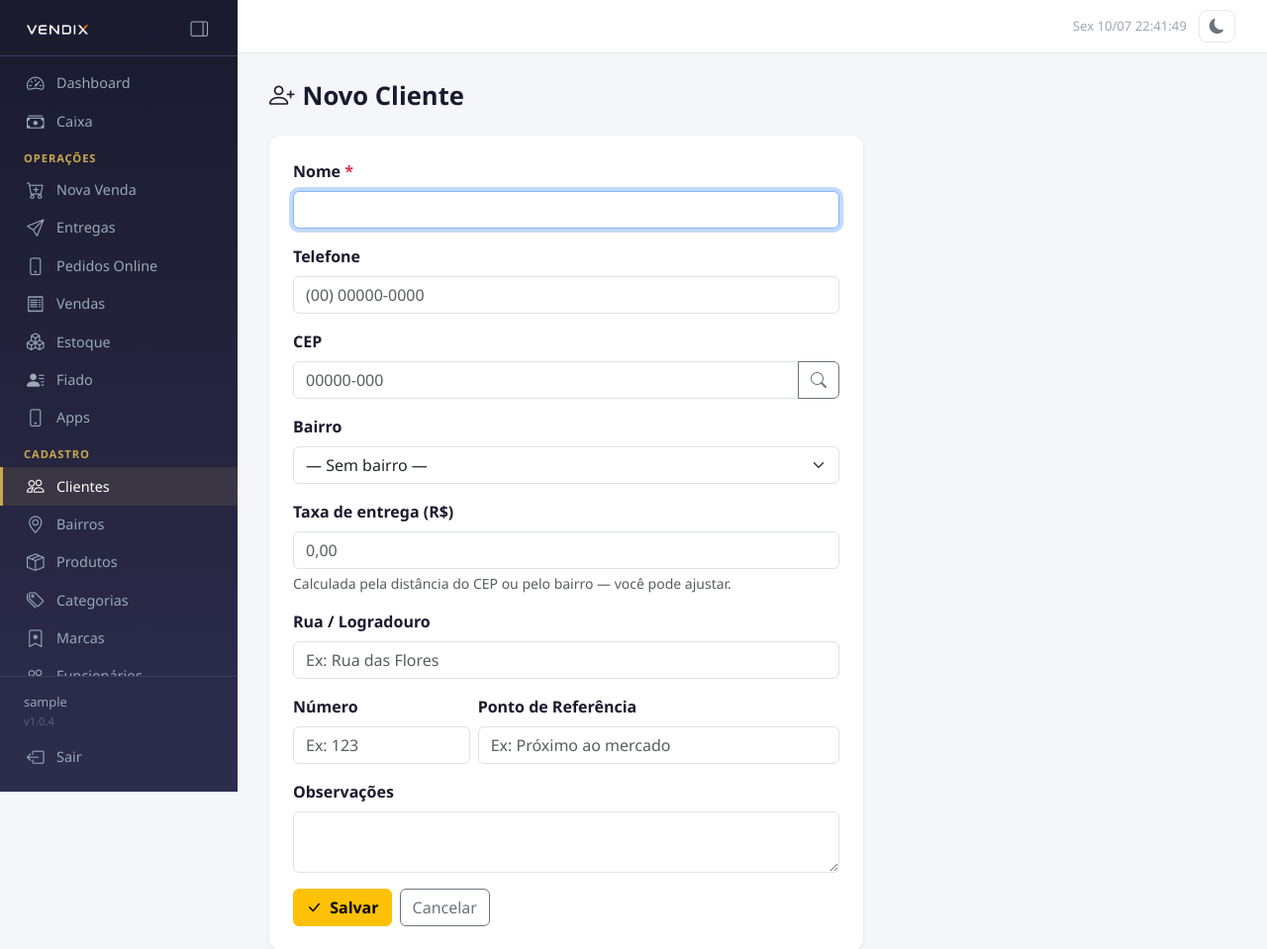
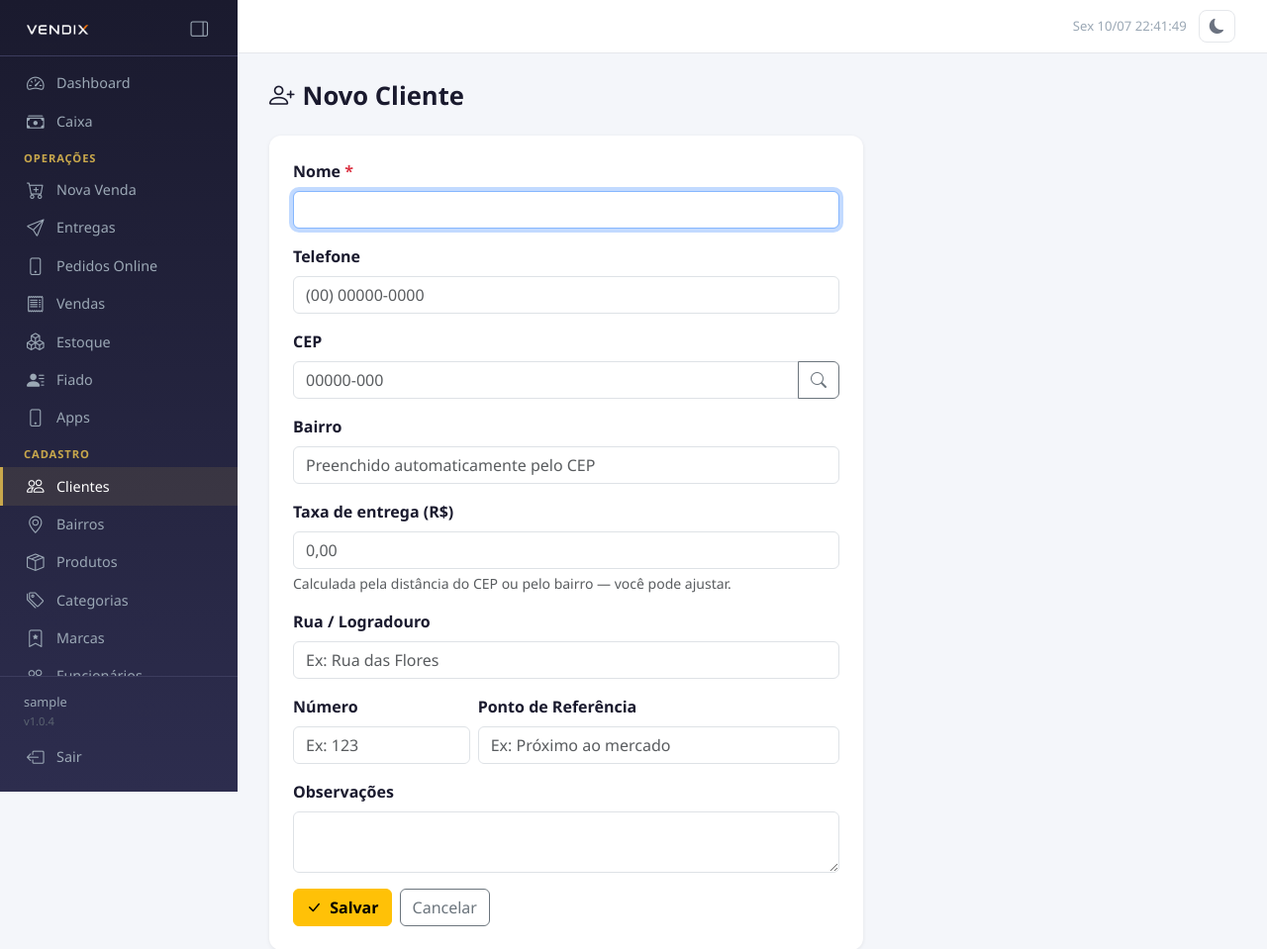
Before and after one commit to cavalinibruno-rgb/vendix, a Flask app: page /clientes/novo in a window 1280 px wide. Shown: the top 959 px of the page at 99% size. Run offline with Flask 3, Linux system fonts and the light colour scheme; the visitor is signed in with stand-in values (Sample User, id 1); data that the repository does not hold is empty; some libraries are stand-ins or nearby versions.

Commit message:
Bairro do cliente em texto, preenchido automaticamente pelo CEP
Substitui o dropdown de bairro por um campo de texto que o CEP preenche
sozinho (coluna customers.bairro). A taxa por distância tem prioridade; se
o bairro casar com um cadastrado, vincula para manter taxa/relatórios. Exibição
do bairro (lista, comprovante, PDV, cancelamentos) prioriza o texto novo.

Co-Authored-By: Claude Opus 4.8 <noreply@anthropic.com>

```diff
--- a/app/__init__.py
+++ b/app/__init__.py
@@ -324,6 +324,8 @@ def _run_migrations(db):
         "ALTER TABLE account_payments ALTER COLUMN created_by DROP NOT NULL",
         # Abertura de caixa por funcionário: opened_by pode ser nulo (autoria em operator_name)
         "ALTER TABLE cash_registers ALTER COLUMN opened_by DROP NOT NULL",
+        # Bairro do cliente em texto livre (preenchido pelo CEP)
+        "ALTER TABLE customers ADD COLUMN IF NOT EXISTS bairro VARCHAR(64)",
     ]
     with db.engine.connect() as conn:
         for sql in migrations:
--- a/app/models/customer.py
+++ b/app/models/customer.py
@@ -21,6 +21,7 @@ class Customer(db.Model):
     name            = db.Column(db.String(128), nullable=False)
     phone           = db.Column(db.String(32))
     cep             = db.Column(db.String(9))
+    bairro          = db.Column(db.String(64))   # nome do bairro em texto (preenchido pelo CEP)
     address         = db.Column(db.String(256))
     address_number  = db.Column(db.String(16))
     address_ref     = db.Column(db.String(256))
--- a/app/routes/customers.py
+++ b/app/routes/customers.py
@@ -13,9 +13,20 @@ def tid():
     return current_user.tenant_id
 
 
+def _match_bairro(bairro_text):
+    """Casa o nome do bairro (texto do CEP) com um bairro cadastrado, se houver
+    (case-insensitive). Mantém a compatibilidade com taxa por bairro."""
+    if not bairro_text:
+        return None
+    return Neighborhood.query.filter(
+        Neighborhood.tenant_id == tid(),
+        db.func.lower(Neighborhood.name) == bairro_text.strip().lower(),
+    ).first()
+
+
 def _fee_from_form(neighborhood_id):
     """Prioriza a taxa digitada/auto-preenchida no formulário; se vazia, cai
-    para a taxa do bairro selecionado."""
+    para a taxa do bairro correspondente."""
     fee_raw = request.form.get('delivery_fee', '').replace(',', '.').strip()
     if fee_raw != '':
         try:
@@ -103,13 +114,16 @@ def novo():
         address         = request.form.get('address', '').strip()
         address_number  = request.form.get('address_number', '').strip()
         address_ref     = request.form.get('address_ref', '').strip()
-        neighborhood_id = request.form.get('neighborhood_id') or None
+        bairro          = request.form.get('bairro', '').strip()
         notes           = request.form.get('notes', '').strip()
 
         if not name:
             flash('Nome é obrigatório.', 'danger')
             return render_template('customers/form.html', neighborhoods=neighborhoods, customer=None)
 
+        # Bairro em texto → tenta casar com um bairro cadastrado (p/ taxa/relatório)
+        n = _match_bairro(bairro)
+        neighborhood_id = n.id if n else None
         # Taxa: usa a do formulário (por distância ou manual); senão, a do bairro
         fee = _fee_from_form(neighborhood_id)
 
@@ -117,7 +131,7 @@ def novo():
             tenant_id=tid(),
             name=name, phone=phone, cep=cep, address=address,
             address_number=address_number, address_ref=address_ref,
-            neighborhood_id=neighborhood_id,
+            bairro=bairro, neighborhood_id=neighborhood_id,
             delivery_fee=fee, notes=notes
         )
         db.session.add(customer)
@@ -139,8 +153,10 @@ def editar(customer_id):
         customer.address         = request.form.get('address', '').strip()
         customer.address_number  = request.form.get('address_number', '').strip()
         customer.address_ref     = request.form.get('address_ref', '').strip()
-        customer.neighborhood_id = request.form.get('neighborhood_id') or None
+        customer.bairro          = request.form.get('bairro', '').strip()
         customer.notes           = request.form.get('notes', '').strip()
+        n = _match_bairro(customer.bairro)
+        customer.neighborhood_id = n.id if n else None
         customer.delivery_fee    = _fee_from_form(customer.neighborhood_id)
         db.session.commit()
         flash('Cliente atualizado!', 'success')
@@ -257,7 +273,7 @@ def api_criar():
         'phone': c.phone or '',
         'address': c.address or '',
         'neighborhood_id': c.neighborhood_id,
-        'neighborhood_name': c.neighborhood.name if c.neighborhood else '',
+        'neighborhood_name': c.bairro or (c.neighborhood.name if c.neighborhood else ''),
         'delivery_fee': c.delivery_fee or 0,
     })
 
@@ -277,7 +293,7 @@ def api_buscar():
         'address_number': c.address_number or '',
         'address_ref': c.address_ref or '',
         'neighborhood_id': c.neighborhood_id,
-        'neighborhood_name': c.neighborhood.name if c.neighborhood else '',
+        'neighborhood_name': c.bairro or (c.neighborhood.name if c.neighborhood else ''),
         'delivery_fee': c.delivery_fee or 0,
     } for c in customers])
 
@@ -296,8 +312,8 @@ def api_enderecos(customer_id):
             'address_number': c.address_number or '',
             'address_ref': c.address_ref or '',
             'neighborhood_id': c.neighborhood_id,
-            'neighborhood_name': c.neighborhood.name if c.neighborhood else '',
-            'delivery_fee': c.neighborhood.delivery_fee if c.neighborhood else (c.delivery_fee or 0),
+            'neighborhood_name': c.bairro or (c.neighborhood.name if c.neighborhood else ''),
+            'delivery_fee': c.delivery_fee or 0,
         })
     extras = CustomerAddress.query.filter_by(customer_id=customer_id, tenant_id=tid()).order_by(CustomerAddress.created_at).all()
     for e in extras:
--- a/app/routes/sales.py
+++ b/app/routes/sales.py
@@ -546,7 +546,7 @@ def escpos(sale_id):
                 rua    = c.address or ''
                 num    = getattr(c, 'address_number', None) or ''
                 ref    = getattr(c, 'address_ref', None) or ''
-                bairro = c.neighborhood.name if c.neighborhood else ''
+                bairro = c.bairro or (c.neighborhood.name if c.neighborhood else '')
                 if rua or num:
                     d += lft(f'End: {rua}{"  n° " + num if num else ""}')
                 if bairro:
--- a/app/templates/customers/form.html
+++ b/app/templates/customers/form.html
@@ -31,15 +31,9 @@
       </div>
       <div class="mb-3">
         <label class="form-label fw-semibold">Bairro</label>
-        <select name="neighborhood_id" class="form-select" id="neighborhoodSel" onchange="applyFee(this)">
-          <option value="">— Sem bairro —</option>
-          {% for n in neighborhoods %}
-          <option value="{{ n.id }}" data-fee="{{ n.delivery_fee }}"
-            {% if customer and customer.neighborhood_id == n.id %}selected{% endif %}>
-            {{ n.name }} (R$ {{ '%.2f'|format(n.delivery_fee) }})
-          </option>
-          {% endfor %}
-        </select>
+        <input type="text" name="bairro" id="bairroInput" class="form-control"
+               value="{{ customer.bairro if customer else '' }}" placeholder="Preenchido automaticamente pelo CEP"
+               oninput="aplicarTaxaBairro()">
         <div class="form-text" id="bairroMsg"></div>
       </div>
       <div class="mb-3">
@@ -76,57 +70,32 @@
     </form>
   </div>
 </div>
-
-<!-- Modal: cadastrar bairro rapidamente -->
-<div class="modal fade" id="modalBairro" tabindex="-1">
-  <div class="modal-dialog">
-    <div class="modal-content">
-      <div class="modal-header">
-        <h5 class="modal-title"><i class="bi bi-geo-alt me-2 text-warning"></i>Cadastrar Bairro</h5>
-        <button type="button" class="btn-close" data-bs-dismiss="modal"></button>
-      </div>
-      <div class="modal-body">
-        <div class="mb-3">
-          <label class="form-label fw-semibold">Nome do bairro</label>
-          <input type="text" id="novoBairroNome" class="form-control">
-        </div>
-        <div class="mb-2">
-          <label class="form-label fw-semibold">Taxa de entrega (R$)</label>
-          <input type="text" id="novoBairroTaxa" class="form-control" inputmode="decimal" placeholder="0,00">
-        </div>
-        <div class="form-text" id="modalBairroMsg"></div>
-      </div>
-      <div class="modal-footer">
-        <button type="button" class="btn btn-outline-secondary" data-bs-dismiss="modal">Cancelar</button>
-        <button type="button" class="btn btn-warning fw-semibold" id="btnSalvarBairro">
-          <i class="bi bi-check-lg me-1"></i>Salvar bairro
-        </button>
-      </div>
-    </div>
-  </div>
-</div>
 {% endblock %}
 
 {% block scripts %}
 <script>
-const taxaInput  = document.getElementById('taxaInput');
-const taxaMsg    = document.getElementById('taxaMsg');
+// Taxa por bairro cadastrado (fallback quando não há cálculo por distância)
+const NEIGH_FEES = {
+  {% for n in neighborhoods %}{{ n.name|lower|tojson }}: {{ n.delivery_fee }}{% if not loop.last %},{% endif %}
+  {% endfor %}
+};
 
-// Ao escolher um bairro, preenche a taxa com a taxa do bairro
-function applyFee(sel) {
-  const opt = sel.options[sel.selectedIndex];
-  const fee = opt && opt.getAttribute('data-fee');
-  if (fee !== null && fee !== undefined && fee !== '') {
-    taxaInput.value = parseFloat(fee).toFixed(2);
-    taxaMsg.innerHTML = `<span class="text-success">Taxa do bairro aplicada.</span>`;
+const taxaInput   = document.getElementById('taxaInput');
+const taxaMsg     = document.getElementById('taxaMsg');
+const cepInput    = document.getElementById('cepInput');
+const cepMsg      = document.getElementById('cepMsg');
+const bairroMsg   = document.getElementById('bairroMsg');
+const bairroInput = document.getElementById('bairroInput');
+const addressInp  = document.getElementById('addressInput');
+
+// Preenche a taxa a partir do bairro cadastrado (se o nome casar).
+function aplicarTaxaBairro() {
+  const nome = (bairroInput.value || '').trim().toLowerCase();
+  if (nome && NEIGH_FEES[nome] !== undefined) {
+    taxaInput.value = parseFloat(NEIGH_FEES[nome]).toFixed(2);
+    taxaMsg.innerHTML = '<span class="text-success">Taxa do bairro aplicada. Você pode ajustar.</span>';
   }
 }
-
-const cepInput   = document.getElementById('cepInput');
-const cepMsg     = document.getElementById('cepMsg');
-const bairroMsg  = document.getElementById('bairroMsg');
-const addressInp = document.getElementById('addressInput');
-const bairroSel  = document.getElementById('neighborhoodSel');
 
 // Calcula a taxa por distância a partir do CEP (mesma lógica do link)
 function calcularTaxaDistancia(cep) {
@@ -140,9 +109,10 @@ function calcularTaxaDistancia(cep) {
       } else if (d.reason === 'fora_area') {
         taxaMsg.innerHTML = `<span class="text-warning">Endereço a ${d.dist_km} km — fora das zonas de entrega. Defina a taxa manualmente.</span>`;
       } else if (d.reason === 'sem_config') {
-        taxaMsg.innerHTML = '<span class="text-muted">A loja ainda não tem zonas de entrega por distância configuradas (Configurações → Localização e Zonas).</span>';
+        // Loja sem zonas por distância: tenta a taxa do bairro cadastrado
+        aplicarTaxaBairro();
       } else if (d.reason === 'sem_coords') {
-        taxaMsg.innerHTML = '<span class="text-warning">Não foi possível localizar as coordenadas deste endereço. Use o bairro ou defina a taxa manualmente.</span>';
+        taxaMsg.innerHTML = '<span class="text-warning">Não foi possível localizar as coordenadas deste endereço. Defina a taxa manualmente.</span>';
       } else if (d.reason === 'cep_nao_encontrado' || d.reason === 'cep_invalido') {
         taxaMsg.innerHTML = '<span class="text-warning">CEP não encontrado para cálculo de distância.</span>';
       } else if (d.reason === 'erro') {
@@ -156,7 +126,7 @@ function calcularTaxaDistancia(cep) {
     });
 }
 
-// Máscara simples 00000-000
+// Máscara simples 00000-000; ao completar 8 dígitos, busca automaticamente
 cepInput.addEventListener('input', function() {
   let v = this.value.replace(/\D/g, '').slice(0, 8);
   if (v.length > 5) v = v.slice(0, 5) + '-' + v.slice(5);
@@ -185,89 +155,24 @@ function buscarCep() {
       }
       cepMsg.innerHTML = `<span class="text-success">${d.localidade} - ${d.uf}</span>`;
 
-      // Calcula a taxa por distância (se a loja tiver zonas configuradas)
-      calcularTaxaDistancia(cep);
+      // Preenche o bairro (texto) automaticamente
+      if (d.bairro) {
+        bairroInput.value = d.bairro;
+        bairroMsg.innerHTML = `<span class="text-success">Bairro preenchido pelo CEP.</span>`;
+      }
 
-      // Preenche o endereço (rua), preservando número se já houver
+      // Preenche a rua
       if (d.logradouro) {
         addressInp.value = d.logradouro;
-        addressInp.focus();
       }
 
-      // Tenta casar o bairro retornado com um bairro já cadastrado
-      if (d.bairro) {
-        const alvo = d.bairro.trim().toLowerCase();
-        let achou = false;
-        for (const opt of bairroSel.options) {
-          // texto da option é "Nome (R$ x)", pega só o nome
-          const nome = opt.text.split('(')[0].trim().toLowerCase();
-          if (nome === alvo) { bairroSel.value = opt.value; achou = true; break; }
-        }
-        if (achou) {
-          bairroMsg.innerHTML = `<span class="text-success">Bairro "${d.bairro}" selecionado.</span>`;
-          applyFee(bairroSel);
-        } else {
-          bairroMsg.innerHTML = `<span class="text-warning">Bairro "${d.bairro}" ainda não cadastrado. `
-            + `<a href="#" id="linkCadBairro">Cadastrar bairro</a> para definir a taxa.</span>`;
-          document.getElementById('linkCadBairro').addEventListener('click', function(e) {
-            e.preventDefault();
-            abrirModalBairro(d.bairro);
-          });
-        }
-      }
+      // Taxa: bairro como base; a distância tem prioridade e sobrescreve se der certo
+      aplicarTaxaBairro();
+      calcularTaxaDistancia(cep);
     })
     .catch(() => {
       cepMsg.innerHTML = '<span class="text-danger">Erro ao consultar o CEP. Tente novamente.</span>';
     });
 }
-
-// ── Cadastro rápido de bairro (modal) ──
-const modalBairro = new bootstrap.Modal(document.getElementById('modalBairro'));
-const modalBairroMsg = document.getElementById('modalBairroMsg');
-
-function abrirModalBairro(nome) {
-  document.getElementById('novoBairroNome').value = nome || '';
-  document.getElementById('novoBairroTaxa').value = '';
-  modalBairroMsg.textContent = '';
-  modalBairro.show();
-}
-
-document.getElementById('btnSalvarBairro').addEventListener('click', function() {
-  const nome = document.getElementById('novoBairroNome').value.trim();
-  const taxa = document.getElementById('novoBairroTaxa').value.replace(',', '.').trim() || '0';
-  if (!nome) {
-    modalBairroMsg.innerHTML = '<span class="text-danger">Informe o nome do bairro.</span>';
-    return;
-  }
-  modalBairroMsg.innerHTML = '<span class="text-muted">Salvando…</span>';
-
-  fetch("{{ url_for('customers.bairro_criar_ajax') }}", {
-    method: 'POST',
-    headers: { 'Content-Type': 'application/json' },
-    body: JSON.stringify({ name: nome, fee: taxa }),
-  })
-  .then(r => r.json())
-  .then(d => {
-    if (d.error) {
-      modalBairroMsg.innerHTML = `<span class="text-danger">${d.error}</span>`;
-      return;
-    }
-    // Adiciona (ou reaproveita) a opção no select e seleciona
-    let opt = [...bairroSel.options].find(o => o.value == d.id);
-    if (!opt) {
-      opt = document.createElement('option');
-      opt.value = d.id;
-      opt.setAttribute('data-fee', d.fee);
-      opt.text = `${d.name} (R$ ${parseFloat(d.fee).toFixed(2)})`;
-      bairroSel.appendChild(opt);
-    }
-    bairroSel.value = d.id;
-    bairroMsg.innerHTML = `<span class="text-success">Bairro "${d.name}" cadastrado e selecionado.</span>`;
-    modalBairro.hide();
-  })
-  .catch(() => {
-    modalBairroMsg.innerHTML = '<span class="text-danger">Erro ao salvar o bairro.</span>';
-  });
-});
 </script>
 {% endblock %}
--- a/app/templates/customers/index.html
+++ b/app/templates/customers/index.html
@@ -39,7 +39,7 @@
         <tr>
           <td class="fw-semibold ps-4">{{ c.name }}</td>
           <td>{{ c.phone or '—' }}</td>
-          <td>{{ c.neighborhood.name if c.neighborhood else '—' }}</td>
+          <td>{{ c.bairro or (c.neighborhood.name if c.neighborhood else '—') }}</td>
           <td>R$ {{ '%.2f'|format(c.delivery_fee or 0) }}</td>
           <td class="text-muted small">{{ c.address or '—' }}</td>
           <td class="text-end pe-4">
--- a/app/templates/sales/cancelamentos.html
+++ b/app/templates/sales/cancelamentos.html
@@ -74,8 +74,8 @@
           </td>
           <td>{{ v.customer.name if v.customer else 'Consumidor' }}</td>
           <td>
-            {% if v.customer and v.customer.neighborhood %}
-              {{ v.customer.neighborhood.name }}
+            {% if v.customer and (v.customer.bairro or v.customer.neighborhood) %}
+              {{ v.customer.bairro or v.customer.neighborhood.name }}
             {% else %}—{% endif %}
           </td>
           <td>
```
